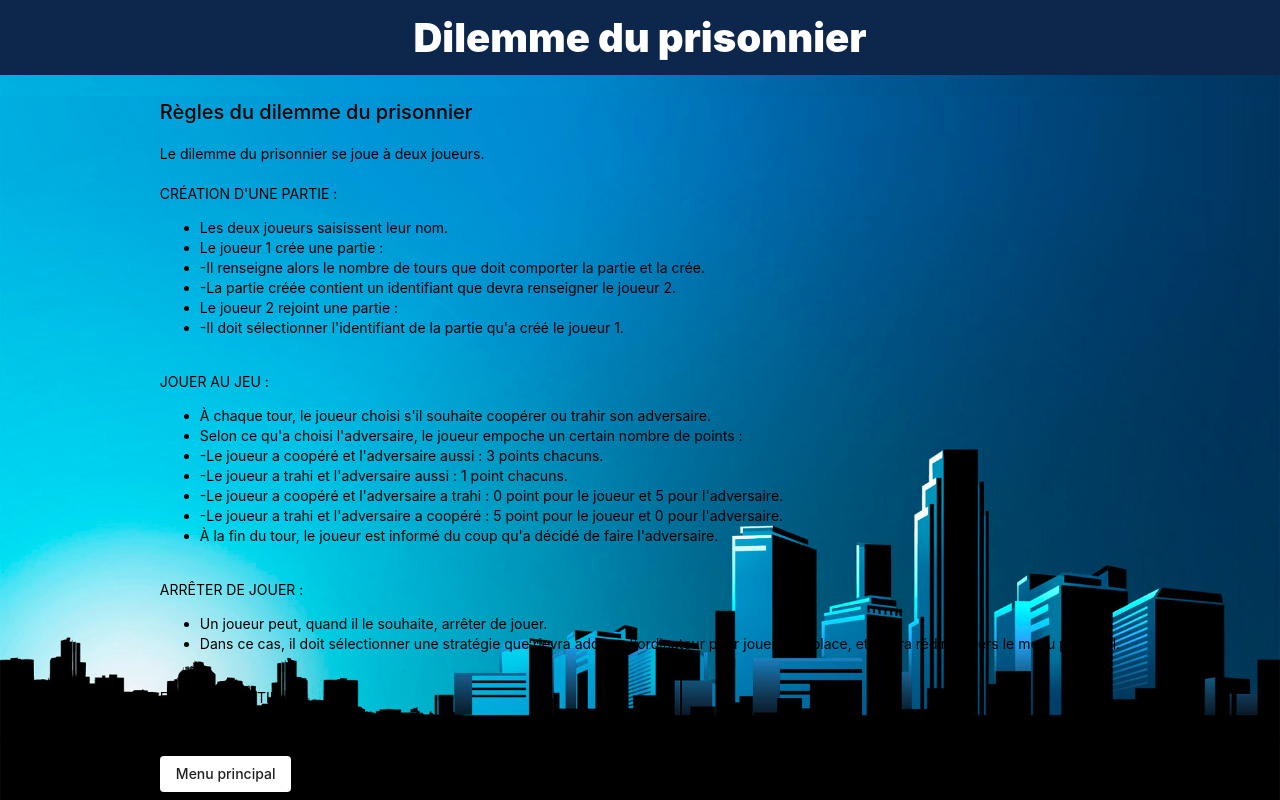
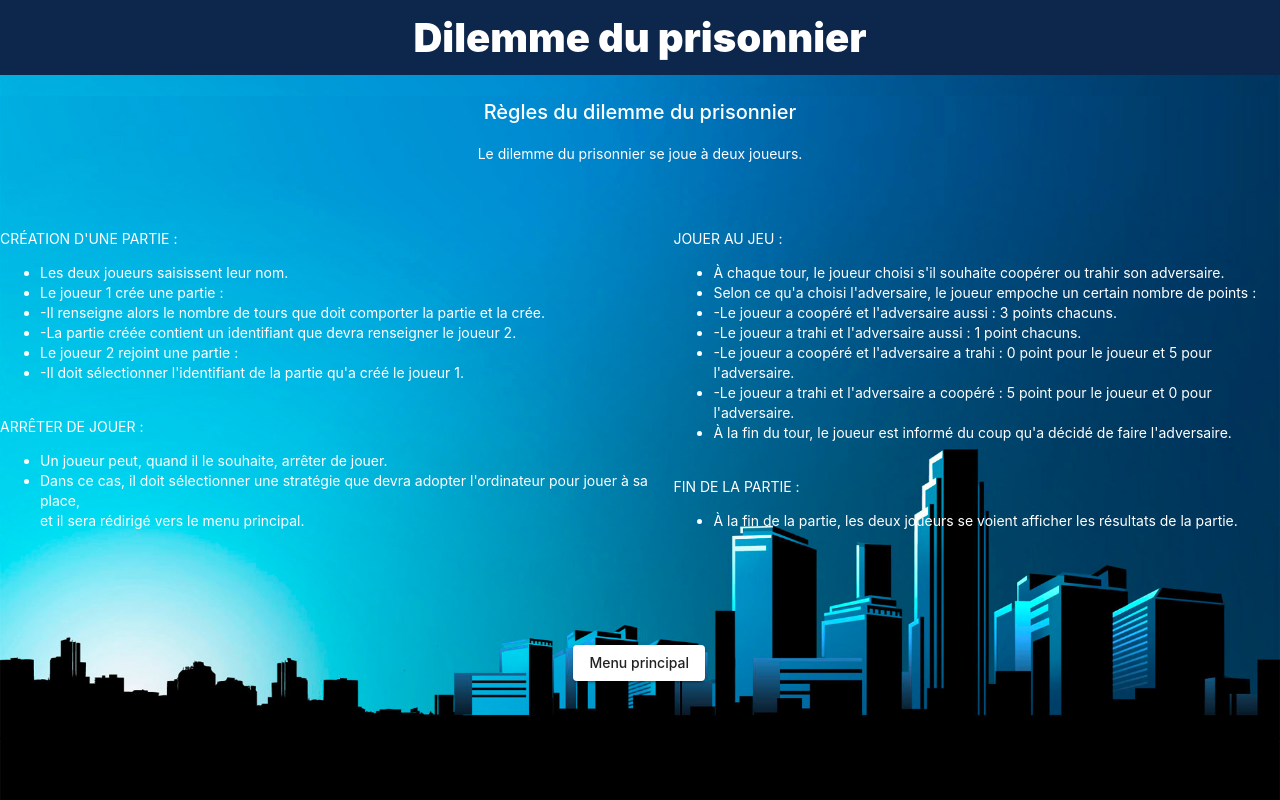
Before and after one commit to pierre-chevallier357/client-pc, an Angular app: page /rules in a window 1280 px wide. Built offline with nearby package versions, Linux system fonts and the light colour scheme.

Commit message:
Change game-rules styling

```diff
--- a/src/app/components/game-rules/game-rules.component.html
+++ b/src/app/components/game-rules/game-rules.component.html
@@ -1,7 +1,10 @@
+<div class="white-text">
+  <div class="center-text">
     <h2>Règles du dilemme du prisonnier</h2>
     Le dilemme du prisonnier se joue à deux joueurs.
-<br />
-<br />
+  </div>
+  <div class="flex-text">
+    <div>
       CRÉATION D'UNE PARTIE :
       <br />
       <ul>
@@ -13,6 +16,18 @@ CRÉATION D'UNE PARTIE :
         <li>-Il doit sélectionner l'identifiant de la partie qu'a créé le joueur 1.</li>
       </ul>
       <br />
+      ARRÊTER DE JOUER :
+      <br />
+      <ul>
+        <li>Un joueur peut, quand il le souhaite, arrêter de jouer.</li>
+        <li>
+          Dans ce cas, il doit sélectionner une stratégie que devra adopter l'ordinateur pour jouer à sa place,
+          <br />et il sera rédirigé vers le menu principal.
+        </li>
+      </ul>
+      <br />
+    </div>
+    <div>
       JOUER AU JEU :
       <br />
       <ul>
@@ -25,19 +40,12 @@ JOUER AU JEU :
         <li>À la fin du tour, le joueur est informé du coup qu'a décidé de faire l'adversaire.</li>
       </ul>
       <br />
-ARRÊTER DE JOUER :
-<br />
-<ul>
-  <li>Un joueur peut, quand il le souhaite, arrêter de jouer.</li>
-  <li>
-    Dans ce cas, il doit sélectionner une stratégie que devra adopter l'ordinateur pour jouer à sa place, et il sera
-    rédirigé vers le menu principal.
-  </li>
-</ul>
-<br />
       FIN DE LA PARTIE :
       <br />
       <ul>
         <li>À la fin de la partie, les deux joueurs se voient afficher les résultats de la partie.</li>
       </ul>
-<button mat-raised-button routerLink="/home" class="center">Menu principal</button>
+      <button mat-raised-button routerLink="/home" class="go-home-button">Menu principal</button>
+    </div>
+  </div>
+</div>
--- a/src/app/components/game-rules/game-rules.component.scss
+++ b/src/app/components/game-rules/game-rules.component.scss
@@ -0,0 +1,17 @@
+.white-text {
+  color: white;
+}
+
+.flex-text {
+  display: flex;
+  margin-top: 65px;
+}
+
+.go-home-button {
+  margin: 100px 0 0 -100px;
+}
+
+.center-text {
+  margin: auto;
+  text-align: center;
+}
```
Lines whose indentation alone changed are shown as unchanged.
